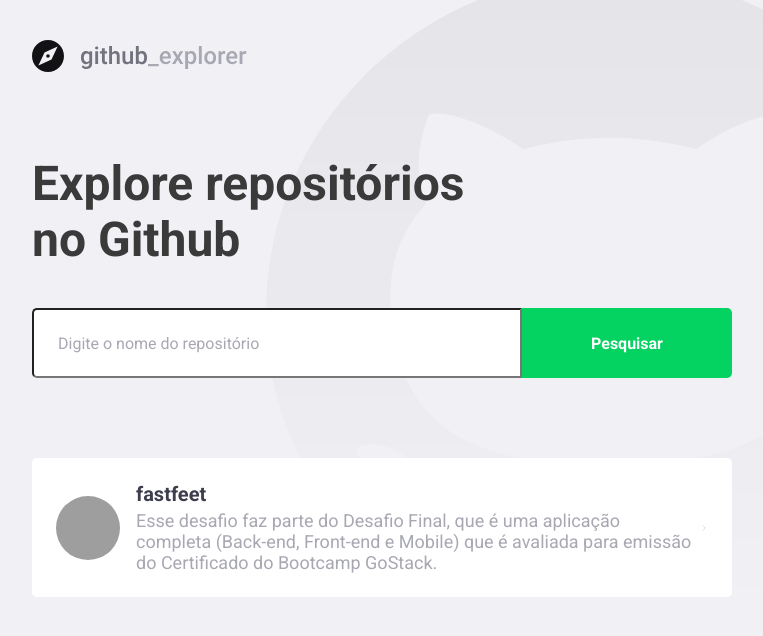
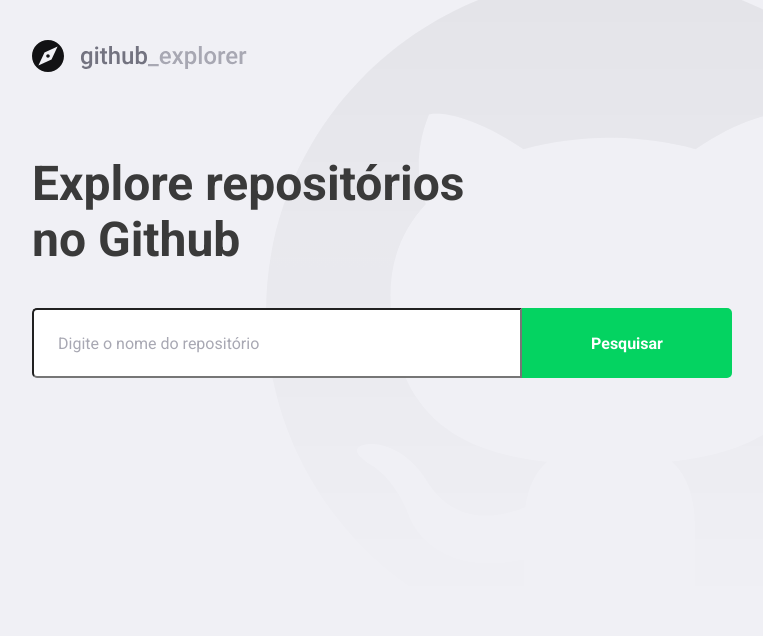
Before and after one commit to micaellimedeiros/github-explorer, a React (Create React App) app: page / in a window 1280 px wide. Shown: the top 636 px of the page, without its empty margins (148-911 px from the left). Built offline with nearby package versions, Linux system fonts and the light colour scheme; grey boxes are pictures that could not be loaded.

Commit message:
added: connection with axios

```diff
--- a/src/pages/Dashboard/index.tsx
+++ b/src/pages/Dashboard/index.tsx
@@ -1,4 +1,4 @@
-import React, { useState, formEvent } from 'react';
+import React, { useState, FormEvent } from 'react';
 
 import { FiChevronRight } from 'react-icons/fi';
 import api from '../../services/api';
@@ -7,19 +7,29 @@
 
 import { Title, Form, Repositories } from './styles';
 
+interface Repository {
+  full_name: string;
+  description: string;
+  owner: {
+    login: string;
+    avatar_url: string;
+  };
+}
+
 const Dashboard: React.FC = () => {
   const [newRepo, setNewRepo] = useState('');
-  const [repositories, setRepositories] = useState([]);
+  const [repositories, setRepositories] = useState<Repository[]>([]);
 
   async function handleAddRepository(
-    event: formEvent<HTMLFormElement>,
+    event: FormEvent<HTMLFormElement>,
   ): Promise<void> {
     event.preventDefault();
 
-    const response = await api.get(`/repos/${newRepo}`);
+    const response = await api.get<Repository>(`/repos/${newRepo}`);
 
     const repository = response.data;
     setRepositories([...repositories, repository]);
+    setNewRepo('');
   }
 
   return (
@@ -37,21 +47,19 @@
       </Form>
 
       <Repositories>
-        <a href="teste">
+        {repositories.map((repository) => (
+          <a key={repository.full_name} href="teste">
             <img
-            src="https://avatars2.githubusercontent.com/u/54600663?s=460&u=34b278ddc6a12d2575ae2fe9e5fd44287494ec0f&v=4"
-            alt="Profile"
+              src={repository.owner.avatar_url}
+              alt={repository.owner.login}
             />
             <div>
-            <strong>fastfeet</strong>
-            <p>
-              Esse desafio faz parte do Desafio Final, que é uma aplicação
-              completa (Back-end, Front-end e Mobile) que é avaliada para
-              emissão do Certificado do Bootcamp GoStack.
-            </p>
+              <strong>{repository.full_name}</strong>
+              <p>{repository.description}</p>
             </div>
             <FiChevronRight size={20} />
           </a>
+        ))}
       </Repositories>
     </>
   );
--- a/src/pages/Dashboard/styles.ts
+++ b/src/pages/Dashboard/styles.ts
@@ -74,7 +74,8 @@
     }
 
     div {
-      margin-left: 16px;
+      margin: 0 16px;
+      flex: 1;
 
       strong {
         font-size: 20px;
```
Lines whose indentation alone changed are shown as unchanged.
